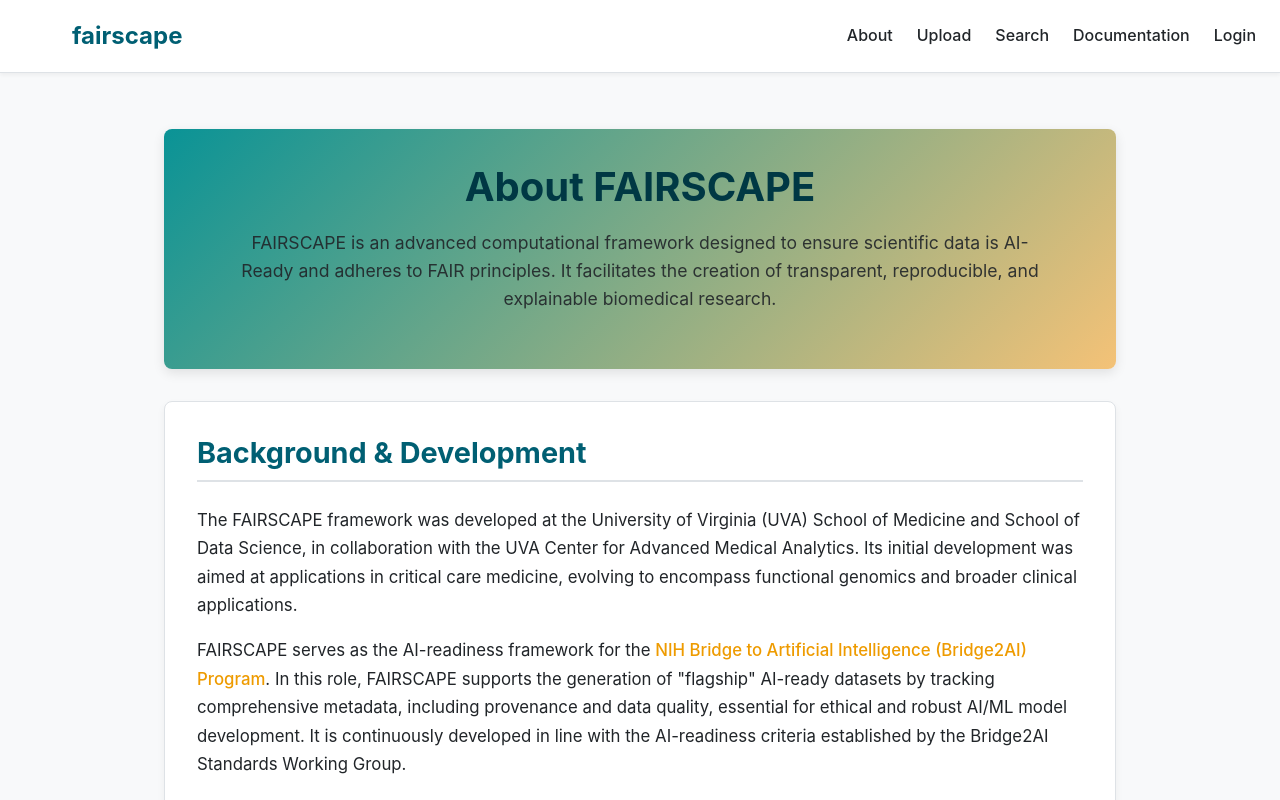
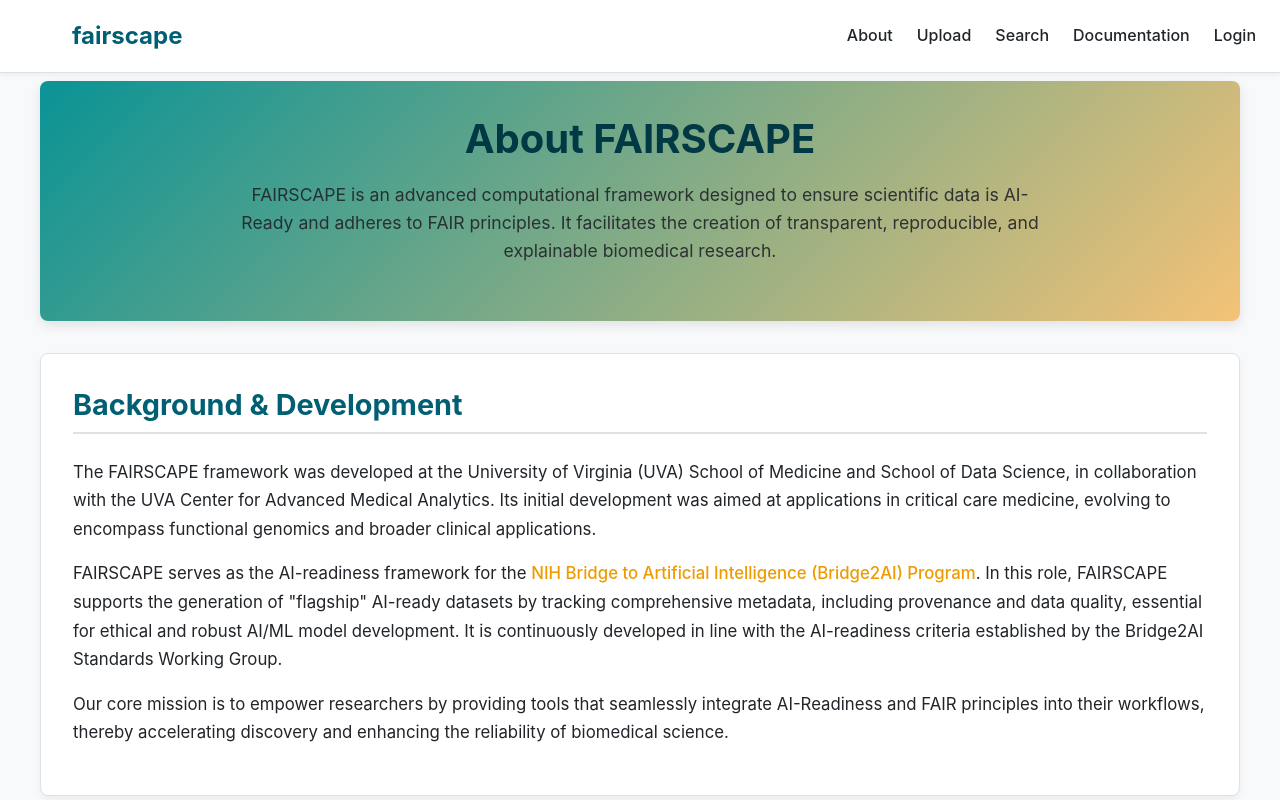
Before and after one commit to fairscape/fairscape_web_client, a React (Vite) app: page /about in a window 1280 px wide. Shown: the top 800 px of the page. Built offline with nearby package versions, Linux system fonts and the light colour scheme; no server answers.

Commit message:
small space

```diff
--- a/src/pages/AboutPage.tsx
+++ b/src/pages/AboutPage.tsx
@@ -4,9 +4,10 @@ import styled from "styled-components";
 import { useState } from "react";
 
 const PageContainer = styled.div`
-  max-width: 1000px;
-  margin: ${({ theme }) => theme.spacing.xl} auto;
-  padding: 0 ${({ theme }) => theme.spacing.lg};
+  max-width: 1600px;
+  margin: 0 auto;
+  margin-top: calc(-${({ theme }) => theme.spacing.lg} + 0.5rem);
+  padding: 0 ${({ theme }) => theme.spacing.md};
 `;
 
 const HeaderSection = styled.header`
```
